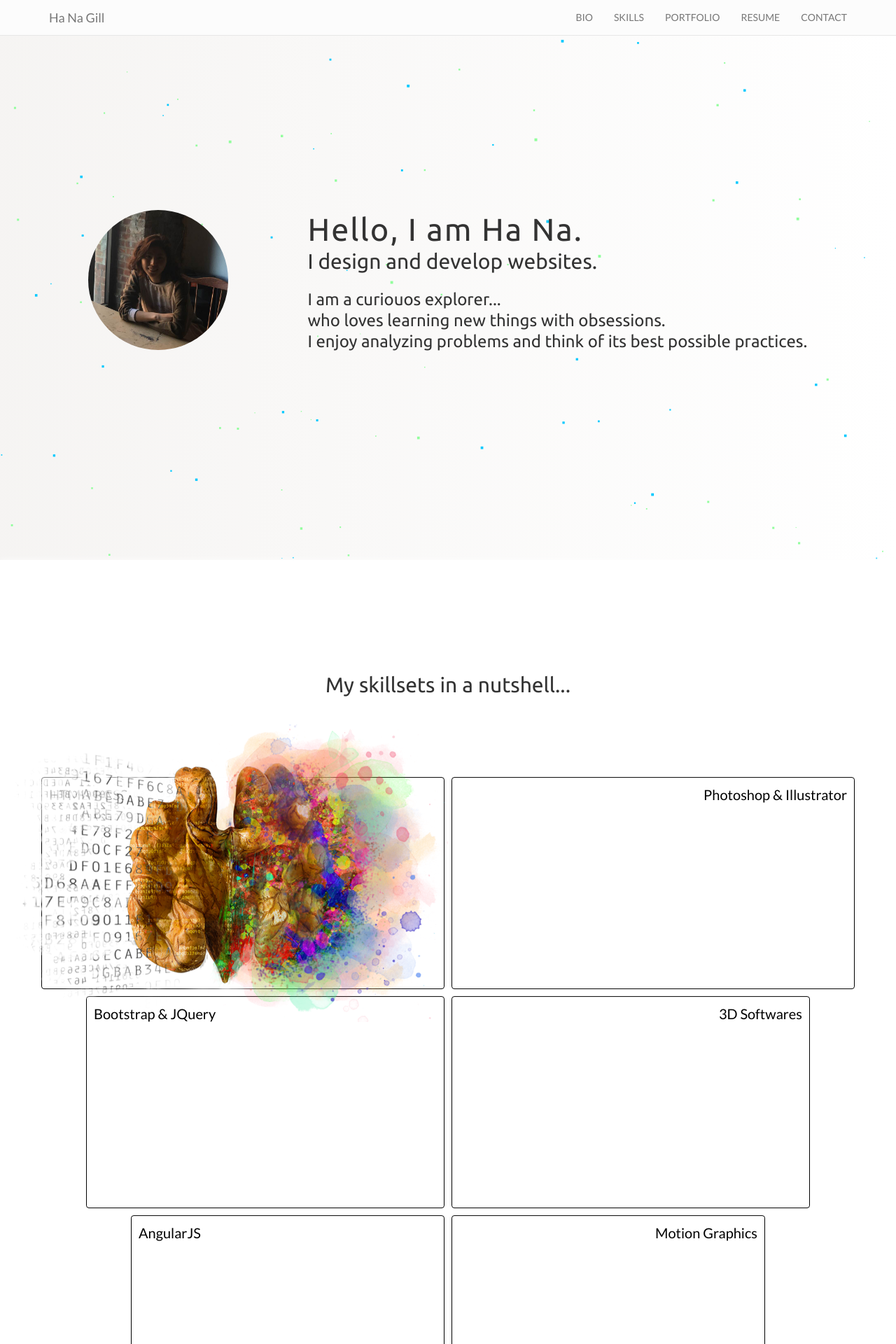
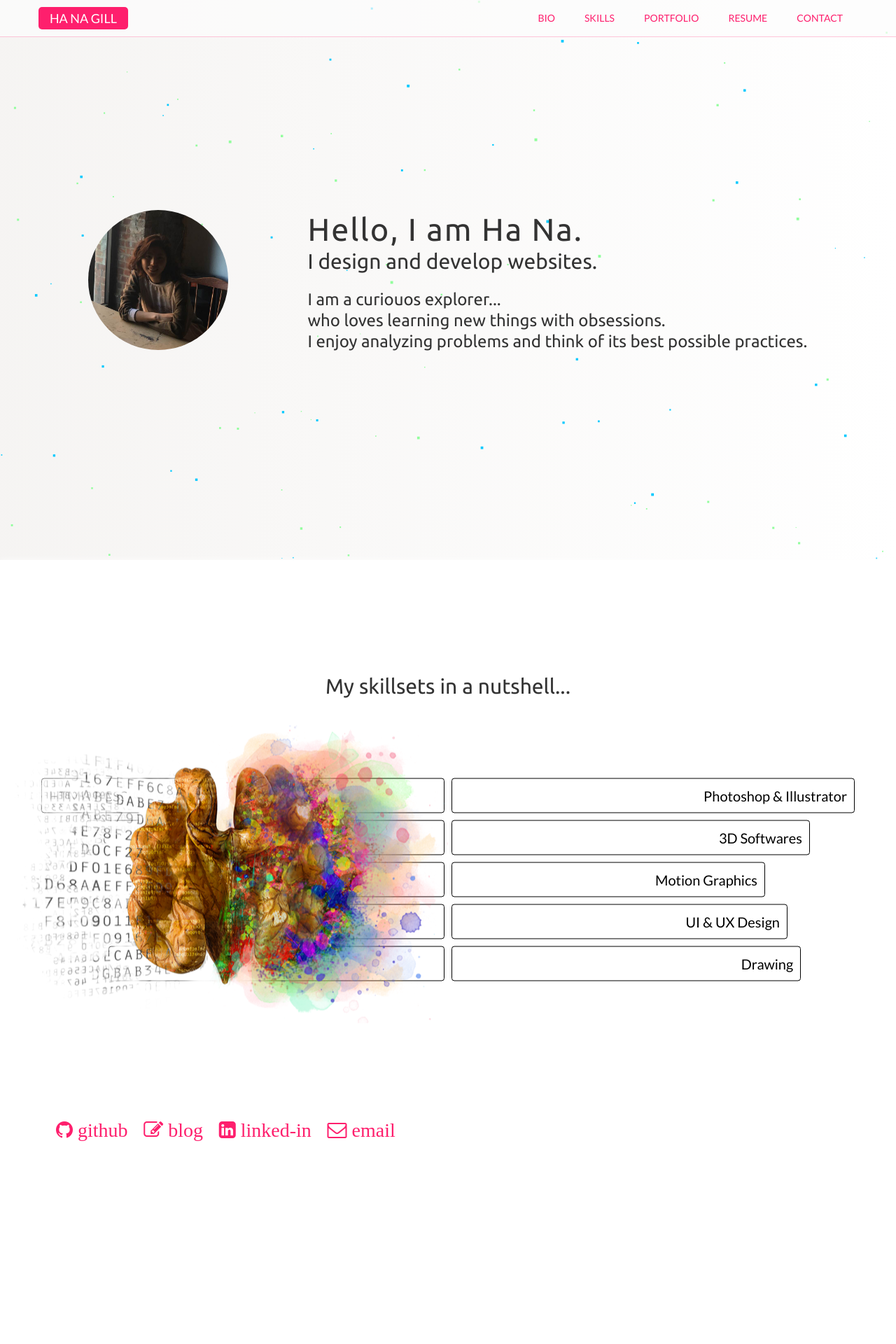
Before and after one commit to oneway101/onewayfirst.com, a PHP site: page / in a window 1280 px wide. Shown: the top 1920 px of the page at 70% size. Run offline with PHP 8.4, Linux system fonts and the light colour scheme; data that the repository does not hold is empty; some libraries are stand-ins or nearby versions.

Commit message:
design project added; navigation and button styling;

```diff
--- a/assets/css/custom.css
+++ b/assets/css/custom.css
@@ -12,9 +12,12 @@
   footer div p {
     text-align: center; }
 
-a:hover {
-  text-decoration: none;
-  cursor: pointer; }
+a {
+  color: #FE1F6D; }
+  a:hover, a:focus {
+    color: #333;
+    text-decoration: none;
+    cursor: pointer; }
 
 button:focus {
   outline: none !important; }
@@ -68,7 +84,36 @@
 
 /*navigation bar*/
 .navbar-default {
-  background-color: #fcfcfc; }
+  background-color: rgba(252, 252, 252, 0.7);
+  border-color: rgba(254, 31, 109, 0.25); }
+
+.navbar-default .navbar-nav > li > a {
+  color: #FE1F6D;
+  height: 100%;
+  border: 1px solid transparent;
+  border-radius: 5px;
+  padding: 5px 15px;
+  margin: 10px 5px; }
+  .navbar-default .navbar-nav > li > a:hover {
+    color: white;
+    background-color: #FE1F6D; }
+  .navbar-default .navbar-nav > li > a:focus, .navbar-default .navbar-nav > li > a:active {
+    color: #FE1F6D;
+    background-color: transparent;
+    border: 1px solid #FE1F6D; }
+
+.navbar-default .navbar-brand {
+  color: white;
+  height: 100%;
+  background-color: #FE1F6D;
+  border: 1px solid transparent;
+  border-radius: 5px;
+  padding: 5px 15px;
+  margin: 10px 5px; }
+  .navbar-default .navbar-brand:hover, .navbar-default .navbar-brand:focus, .navbar-default .navbar-brand:active {
+    color: #FE1F6D;
+    background-color: transparent;
+    border: 1px solid #FE1F6D; }
 
 /*bio*/
 #bio {
@@ -143,7 +190,7 @@
 
 .bar {
   width: 10px;
-  height: 100%;
+  height: 50px;
   background-color: transparent;
   border-radius: 4px;
   padding: 10px;
@@ -172,9 +219,16 @@
   .walnut {
     width: 100%;
     margin-top: 0; } }
+#social-media {
+  height: 100vh; }
+
+#social-media a {
+  padding: 0 10px; }
+
 /*porfolio buttons*/
 .portfolio-btn {
-  text-align: center; }
+  text-align: center;
+  padding: 30px 15px; }
   .portfolio-btn #webdev-tab {
     margin-left: 0;
     margin-right: 1.5%; }
--- a/assets/css/custom.scss
+++ b/assets/css/custom.scss
@@ -7,6 +7,8 @@
 $bg-color: #fcfcfc;
 $btn-bg-active: #f7f7f7;
 $btn-border-active: #cccccc;
+$theme-color: #FE1F6D;
+$theme-color-alpha: rgba(254, 31, 109, 0.5);
 $button-font-size: 1.25em;
 
 header {
@@ -23,9 +25,13 @@
 	text-align: center;
 	}
 }
-a:hover {
+a{
+  color: $theme-color;
+  &:hover, &:focus {
+    color: #333;
     text-decoration: none;
     cursor: pointer;
+  }
 }
 button:focus{
 	outline: none !important;
@@ -75,7 +97,42 @@
 
 /*navigation bar*/
 .navbar-default {
-  background-color: $bg-color;
+  background-color: rgba(252,252,252,0.7);
+  border-color: rgba(254,31,109,0.25);
+}
+.navbar-nav>li{
+
+}
+.navbar-default .navbar-nav>li>a{
+  color: $theme-color;
+  height: 100%;
+  border: 1px solid transparent;
+  border-radius: 5px;
+  padding: 5px 15px;
+  margin: 10px 5px;
+  &:hover{
+    color: white;
+    background-color: $theme-color;
+  }
+  &:focus, &:active{
+    color: $theme-color;
+    background-color: transparent;
+    border: 1px solid $theme-color;
+  }
+}
+.navbar-default .navbar-brand{
+  color: white;
+  height: 100%;
+  background-color: $theme-color;
+  border: 1px solid transparent;
+  border-radius: 5px;
+  padding: 5px 15px;
+  margin: 10px 5px;
+  &:hover, &:focus, &:active{
+    color: $theme-color;
+    background-color: transparent;
+    border: 1px solid $theme-color;
+  }
 }
 /*bio*/
 #bio{
@@ -156,7 +217,7 @@
 }
 .bar{
 	width: 10px;
-	height: 100%;
+	height: 50px;
 	background-color: transparent;
 	border-radius: 4px;
 	padding: 10px;
@@ -193,9 +254,17 @@
 		margin-top: 0;
 	}
 }
+#social-media{
+  height: 100vh;
+}
+#social-media a {
+  padding: 0 10px;
+}
+
 /*porfolio buttons*/
 .portfolio-btn{
 	text-align: center;
+  padding: 30px 15px;
   #webdev-tab{
     margin-left: 0;
     margin-right: 1.5%;
--- a/index.php
+++ b/index.php
@@ -39,7 +39,7 @@
 	        <span class="icon-bar"></span>
 	        <span class="icon-bar"></span>
 	      </button>
-	      <a class="navbar-brand" href="#">Ha Na Gill</a>
+	      <a class="navbar-brand" href="#">HA NA GILL</a>
 	    </div>
 
 	    <!-- Collect the nav links, forms, and other content for toggling -->
@@ -98,22 +98,37 @@
 	</div>
 	<div class="blur"></div>
 </section>
-<div class="break"></div>
+<section id="social-media">
+	<div class="container">
+		<a href="https://github.com/oneway101">
+			<i class="fa fa-github fa-2x" aria-hidden="true">&nbsp;github</i>
+		</a>
+		<a href="http://www.cosmostreamdesign.com/">
+			<i class="fa fa-pencil-square-o fa-2x" aria-hidden="true">&nbsp;blog</i>
+		</a>
+		<a href="www.linkedin.com/in/hanagill">
+			<i class="fa fa-linkedin-square fa-2x" aria-hidden="true">&nbsp;linked-in</i>
+		</a>
+		<a href="">
+			<i class="fa fa-envelope-o fa-2x" aria-hidden="true">&nbsp;email</i>
+		</a>
+	</div>
+</section>
 <!-- PORTFOLIO -->
-<div class="container portfolio-btn">
-	<button class="btn btn-default active" id="webdev-tab">Front-end Projects</button>
-	<button class="btn btn-default" id="design-tab">Design Projects</button>
-</div>
 <section id="portfolio" data-offset="100">
+	<div class="container portfolio-btn">
+		<button class="btn btn-default active" id="webdev-tab">Front-end Projects</button>
+		<button class="btn btn-default" id="design-tab">Design Projects</button>
+	</div>
 	<div class="container web-projects-wrapper">
 		<div class="row web-project clearfix">
 			<div class="col-md-5">
 				<a href="http://todo-list-angularjs2.herokuapp.com/" alt="todo-list"><img src="assets/img/todo-preview.jpg"></a>
 			</div>
 			<div class="col-md-7 project-info">
-				<h3>Self-Destructing Task List</h3>
+				<a href="http://todo-list-angularjs2.herokuapp.com/" alt="todo-list"><h3>Self-Destructing Task List</h3></a>
 				<p class="lead">To-do lists are notorious for collecting junk. Blocitoff solves the problem of to-do list clutter by automatically deleting tasks that have not been completed after seven days.</p>
-				<p>Built with AngularJS, JQuery, Bootstrap, Firebase</p>
+				<p>Built with HTML, CSS, Bootstrap, JQuery, AngularJS, Firebase</p>
 			</div>
 		</div>
 		<div class="row web-project clearfix">
```
Also changed, not shown: other parts of assets/css/custom.css (+33 -11 lines), other parts of assets/css/custom.scss (+39 -9 lines), other parts of index.php (+27 -7 lines), assets/scripts/starfield2.js (added, +191 -0 lines), assets/img/ekids-preview.jpg (added), assets/img/superheros-preview.jpg (added), 1 other file. Lines whose indentation alone changed are shown as unchanged.
